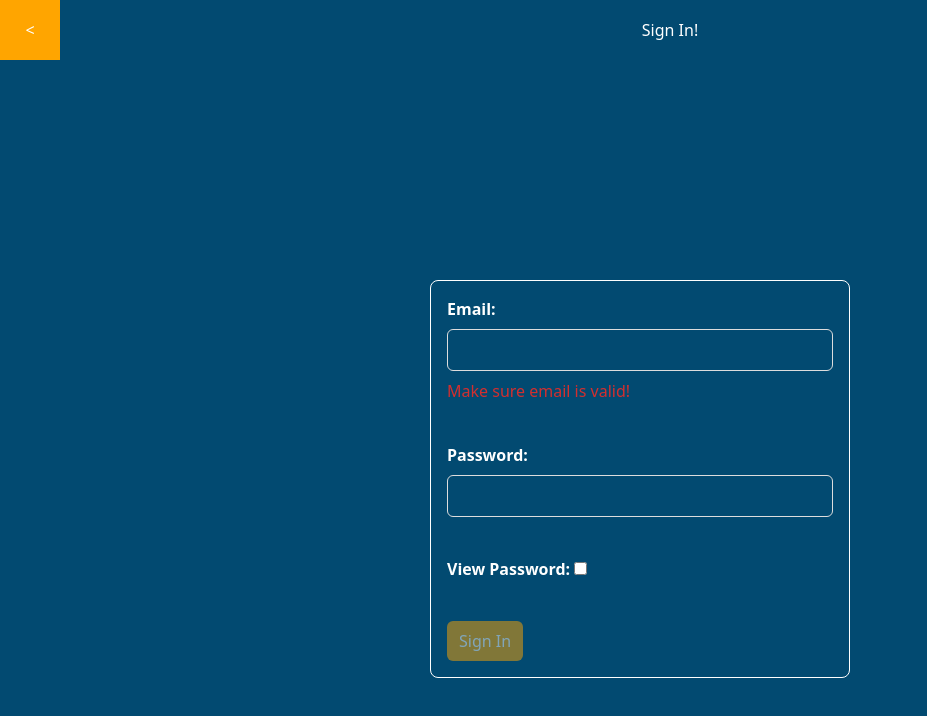
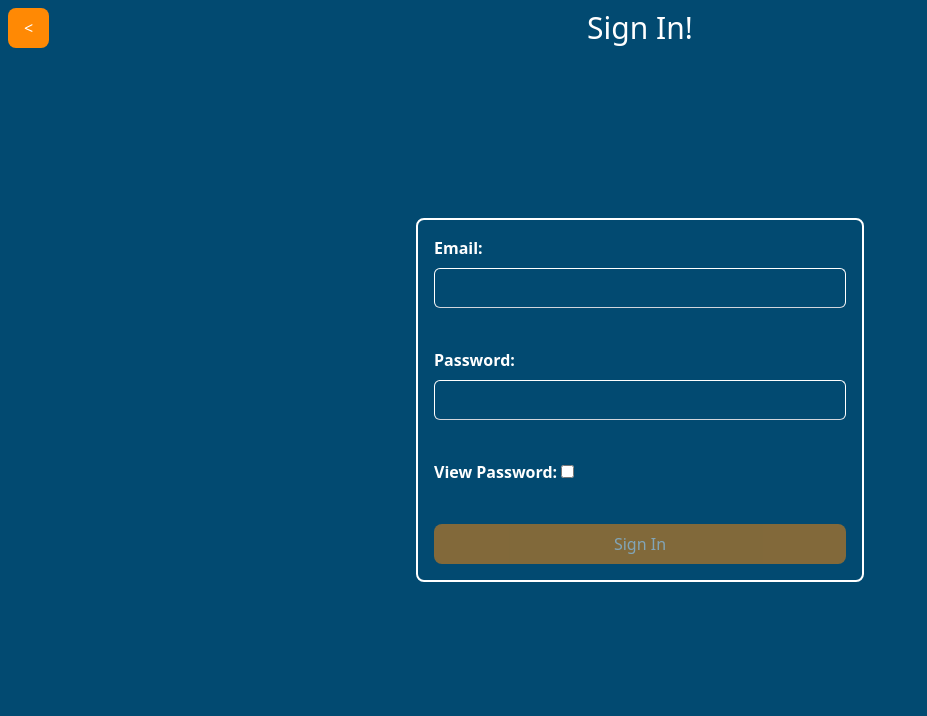
Before and after one commit to FS-Apprenticeship/quiz-generator, a Vue app: page / in a window 1280 px wide. Both pictures are taken after a click on the button "Sign In". Shown: the top 716 px of the page, without its empty margins (0-927 px from the left). Built offline with nearby package versions, Linux system fonts and the light colour scheme; no server answers.

Commit message:
Convert sign in and up to tailwind

```diff
--- a/src/components/auth/SignIn.vue
+++ b/src/components/auth/SignIn.vue
@@ -2,6 +2,7 @@
 import { useUserStore } from '@/stores/user-store'
 import { computed, ref } from 'vue'
 import { useRouter } from 'vue-router'
+import BaseButton from '../universals/BaseButton.vue'
 
 const router = useRouter()
 const user = useUserStore()
@@ -33,20 +34,38 @@ if (user.user !== undefined) {
 </script>
 
 <template>
-  <header>
-    <button class="return" @click="router.back()"><h1>&lt;</h1></button>
-    <h1 class="title">Sign In!</h1>
+  <div class="relative flex flex-col justify-around items-center w-dvw h-dvh">
+    <header class="absolute top-0 left-0 right-0 flex items-center justify-around pt-2.5 w-dvw">
+      <BaseButton class="absolute left-0 ml-2 px-4" @click="router.back()"
+        ><h1>&lt;</h1></BaseButton
+      >
+      <h1 class="text-3xl">Sign In!</h1>
     </header>
-  <form @submit.prevent="submit">
-    <label for="email-address">Email:</label>
-    <input id="email-address" type="email" v-model="emailAddress" />
-    <p v-if="!validEmail">Make sure email is valid!</p>
+    <form
+      @submit.prevent="submit"
+      class="flex flex-col gap-2 w-md border-2 border-white rounded-lg p-4"
+    >
+      <label for="email-address" class="block font-semibold">Email:</label>
+      <input
+        id="email-address"
+        type="email"
+        v-model="emailAddress"
+        class="p-4 border border-b-gray-300 rounded-md h-10"
+      />
+      <p v-if="!validEmail && emailAddress" class="text-red-500">Make sure email is valid!</p>
       <br />
-    <label for="password-main">Password:</label>
-    <input id="password-main" :type="passwordInput" v-model="password" />
+
+      <label for="password-main" class="block font-semibold">Password:</label>
+      <input
+        id="password-main"
+        :type="passwordInput"
+        v-model="password"
+        class="p-4 border border-b-gray-300 rounded-md h-10"
+      />
       <br />
+
       <div>
-      <label for="view-password">View Password: </label>
+        <label for="view-password" class="font-semibold">View Password: </label>
         <input
           id="view-password"
           @click="passwordVisible = !passwordVisible"
@@ -55,72 +74,10 @@ if (user.user !== undefined) {
         />
       </div>
       <br />
-    <button type="submit" :disabled="!validEmail">Sign In</button>
+
+      <BaseButton type="submit" :disabled="!validEmail">Sign In</BaseButton>
     </form>
+  </div>
 </template>
 
-<style scoped>
-header {
-  height: 60px;
-  display: flex;
-  align-items: center;
-}
-
-header h1 {
-  margin: 0;
-  background-color: inherit;
-}
-
-.title {
-  margin-left: auto;
-  margin-right: auto;
-}
-
-form {
-  display: flex;
-  flex-direction: column;
-  gap: 8px;
-  max-width: 420px;
-  margin: calc(25% - 100px) auto 0 auto;
-  padding: 16px;
-  border-radius: 8px;
-  border: white 1px solid;
-}
-
-label {
-  font-weight: bold;
-}
-
-input {
-  padding: 8px;
-  border: 1px solid #ddd;
-  border-radius: 6px;
-}
-
-button[type='submit'] {
-  align-self: flex-start;
-  padding: 8px 12px;
-  border-radius: 6px;
-  border: none;
-  background-color: orange;
-  color: white;
-  cursor: pointer;
-}
-
-button[disabled] {
-  opacity: 0.5;
-  cursor: not-allowed;
-}
-
-p {
-  color: #d32f2f;
-  margin: 0;
-}
-
-.return {
-  width: 60px;
-  height: 60px;
-  border: none;
-  background-color: orange;
-}
-</style>
+<style scoped></style>
--- a/src/components/auth/SignUp.vue
+++ b/src/components/auth/SignUp.vue
@@ -2,6 +2,7 @@
 import { useUserStore } from '@/stores/user-store'
 import { computed, ref } from 'vue'
 import { useRouter } from 'vue-router'
+import BaseButton from '../universals/BaseButton.vue'
 
 const router = useRouter()
 const user = useUserStore()
@@ -33,23 +34,44 @@ async function submit() {
 </script>
 
 <template>
-  <header>
-    <button class="return" @click="router.back()"><h1>&lt;</h1></button>
-    <h1 class="title">Sign Up!</h1>
+  <div class="relative flex flex-col justify-around items-center w-dvw h-dvh">
+    <header class="absolute top-0 left-0 right-0 flex items-center justify-around pt-2.5 w-dvw">
+      <BaseButton class="absolute left-0 ml-2 px-4" @click="router.back()"
+        ><h1>&lt;</h1></BaseButton
+      >
+      <h1 class="text-3xl">Sign Up!</h1>
     </header>
-  <form @submit.prevent="submit">
-    <label for="email-address">Email:</label
-    ><input id="email-address" type="email" v-model="emailAddress" />
-    <p v-if="!validEmail">Make sure email is valid!</p>
+    <form
+      @submit.prevent="submit"
+      class="flex flex-col gap-2 w-md border-2 border-white rounded-lg p-4"
+    >
+      <label for="email-address" class="block font-semibold">Email:</label>
+      <input
+        id="email-address"
+        type="email"
+        v-model="emailAddress"
+        class="p-4 border border-b-gray-300 rounded-md h-10"
+      />
+      <p v-if="!validEmail && emailAddress" class="text-red-500">Make sure email is valid!</p>
       <br />
-    <label for="password-main">Password:</label
-    ><input id="password-main" :type="passwordInput" v-model="password" />
+      <label for="password-main" class="block font-semibold">Password:</label>
+      <input
+        id="password-main"
+        :type="passwordInput"
+        v-model="password"
+        class="p-4 border border-b-gray-300 rounded-md h-10"
+      />
       <br />
-    <label for="password-confirm">Confirm Password:</label
-    ><input id="password-confirm" :type="passwordInput" v-model="confirmedPassword" />
+      <label for="password-confirm" class="block font-semibold">Confirm Password:</label>
+      <input
+        id="password-confirm"
+        :type="passwordInput"
+        v-model="confirmedPassword"
+        class="p-4 border border-b-gray-300 rounded-md h-10"
+      />
       <br />
       <div>
-      <label for="view-password">View Password: </label>
+        <label for="view-password" class="font-semibold">View Password: </label>
         <input
           id="view-password"
           @click="passwordVisible = !passwordVisible"
@@ -59,75 +81,10 @@ async function submit() {
       </div>
       <p v-if="password !== confirmedPassword">Passwords don't match</p>
       <br />
-    <button type="submit" :disabled="!validEmail || password !== confirmedPassword">Sign Up</button>
+      <BaseButton type="submit" :disabled="!validEmail || password !== confirmedPassword">
+        Sign Up
+      </BaseButton>
       <p v-if="error !== ''">{{ error }}</p>
     </form>
+  </div>
 </template>
-
-<style scoped>
-header {
-  height: 60px;
-  display: flex;
-  align-items: center;
-}
-
-header h1 {
-  margin: 0;
-  background-color: inherit;
-}
-
-.title {
-  margin-left: auto;
-  margin-right: auto;
-}
-
-form {
-  display: flex;
-  flex-direction: column;
-  gap: 8px;
-  max-width: 420px;
-  padding: 16px;
-  border-radius: 8px;
-  border: white 1px solid;
-  margin-left: auto;
-  margin-right: auto;
-  margin-top: calc(25% - 100px);
-}
-
-label {
-  font-weight: bold;
-}
-
-input {
-  padding: 8px;
-  border: 1px solid #ddd;
-  border-radius: 6px;
-}
-
-button[type='submit'] {
-  align-self: flex-start;
-  padding: 8px 12px;
-  border-radius: 6px;
-  border: none;
-  background-color: orange;
-  color: white;
-  cursor: pointer;
-}
-
-button[disabled] {
-  opacity: 0.5;
-  cursor: not-allowed;
-}
-
-p {
-  color: #d32f2f;
-  margin: 0;
-}
-
-.return {
-  width: 60px;
-  height: 60px;
-  border: none;
-  background-color: orange;
-}
-</style>
--- a/src/components/universals/BaseButton.vue
+++ b/src/components/universals/BaseButton.vue
@@ -1,6 +1,6 @@
 <template>
   <button
-    class="rounded-lg bg-orange-400 hover:bg-orange-500 transition-colors cursor-pointer px-3 py-2"
+    class="rounded-lg bg-orange-400 hover:bg-orange-500 transition-colors cursor-pointer px-3 py-2 disabled:opacity-50 disabled:cursor-not-allowed"
   >
     <slot />
   </button>
```
Lines whose indentation alone changed are shown as unchanged.
